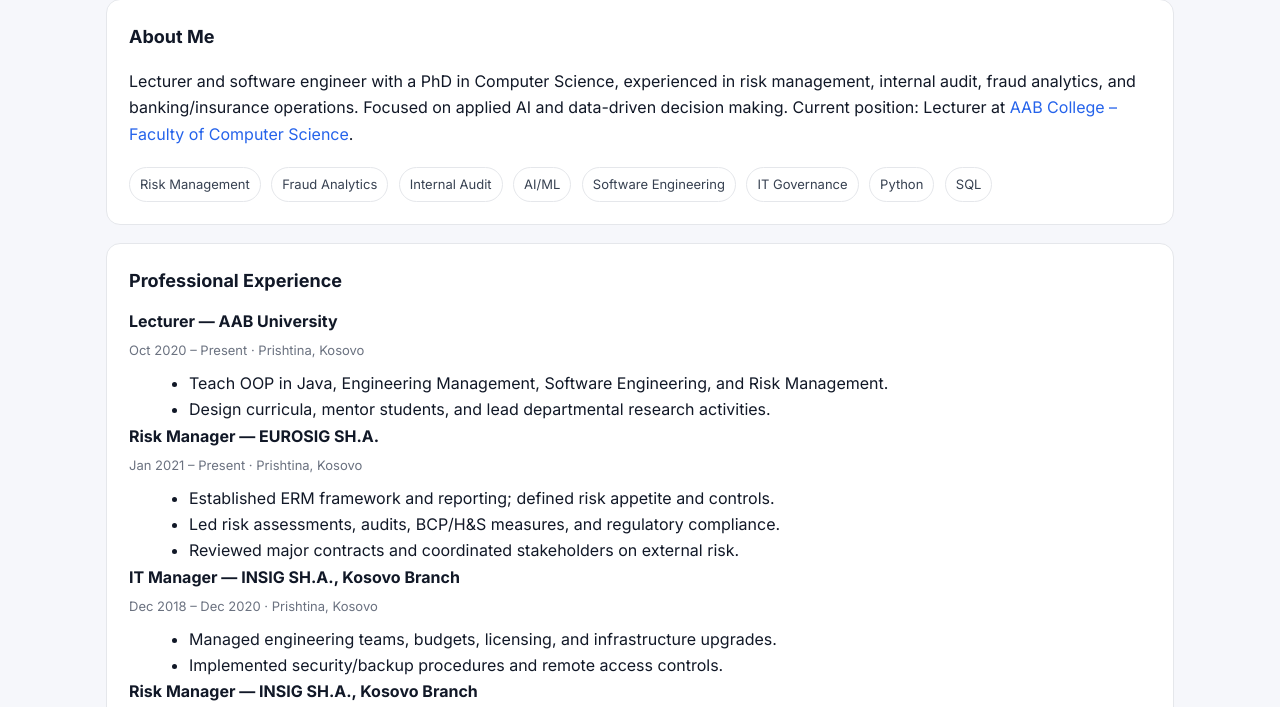
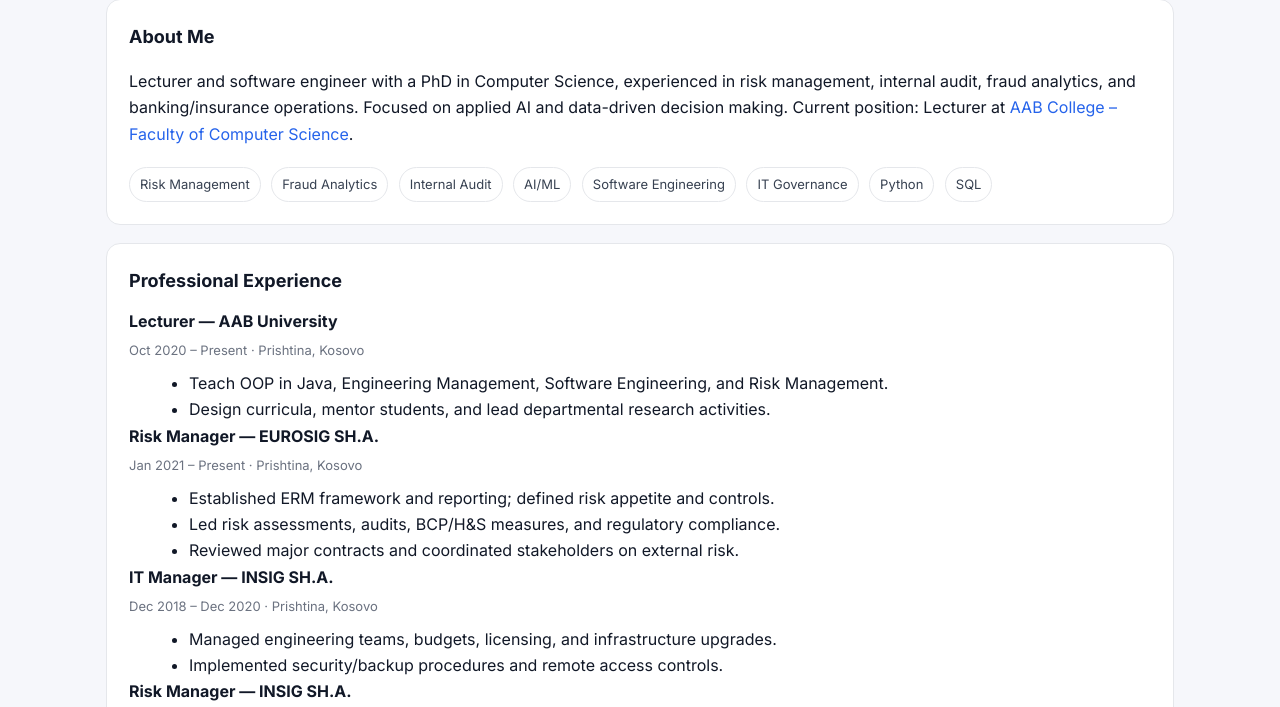
Before and after one commit to lauresha-ramadani/lauresha-ramadani.github.io, a plain HTML site: page index.html in a window 1280 px wide. Shown: the part 245-952 px from the top of the page. Drawn offline with Linux system fonts and the light colour scheme.

Commit message:
Update index.html

```diff
--- a/index.html
+++ b/index.html
@@ -126,7 +126,7 @@
     </div>
 
     <div>
-      <h3>IT Manager — INSIG SH.A., Kosovo Branch</h3>
+      <h3>IT Manager — INSIG SH.A.</h3>
       <div class="when">Dec 2018 – Dec 2020 · Prishtina, Kosovo</div>
       <ul>
         <li>Managed engineering teams, budgets, licensing, and infrastructure upgrades.</li>
@@ -135,7 +135,7 @@
     </div>
 
     <div>
-      <h3>Risk Manager — INSIG SH.A., Kosovo Branch</h3>
+      <h3>Risk Manager — INSIG SH.A.</h3>
       <div class="when">Dec 2016 – Nov 2018 · Prishtina, Kosovo</div>
       <ul>
         <li>Ran full risk lifecycle: identification, assessment, evaluation, reporting.</li>
```
